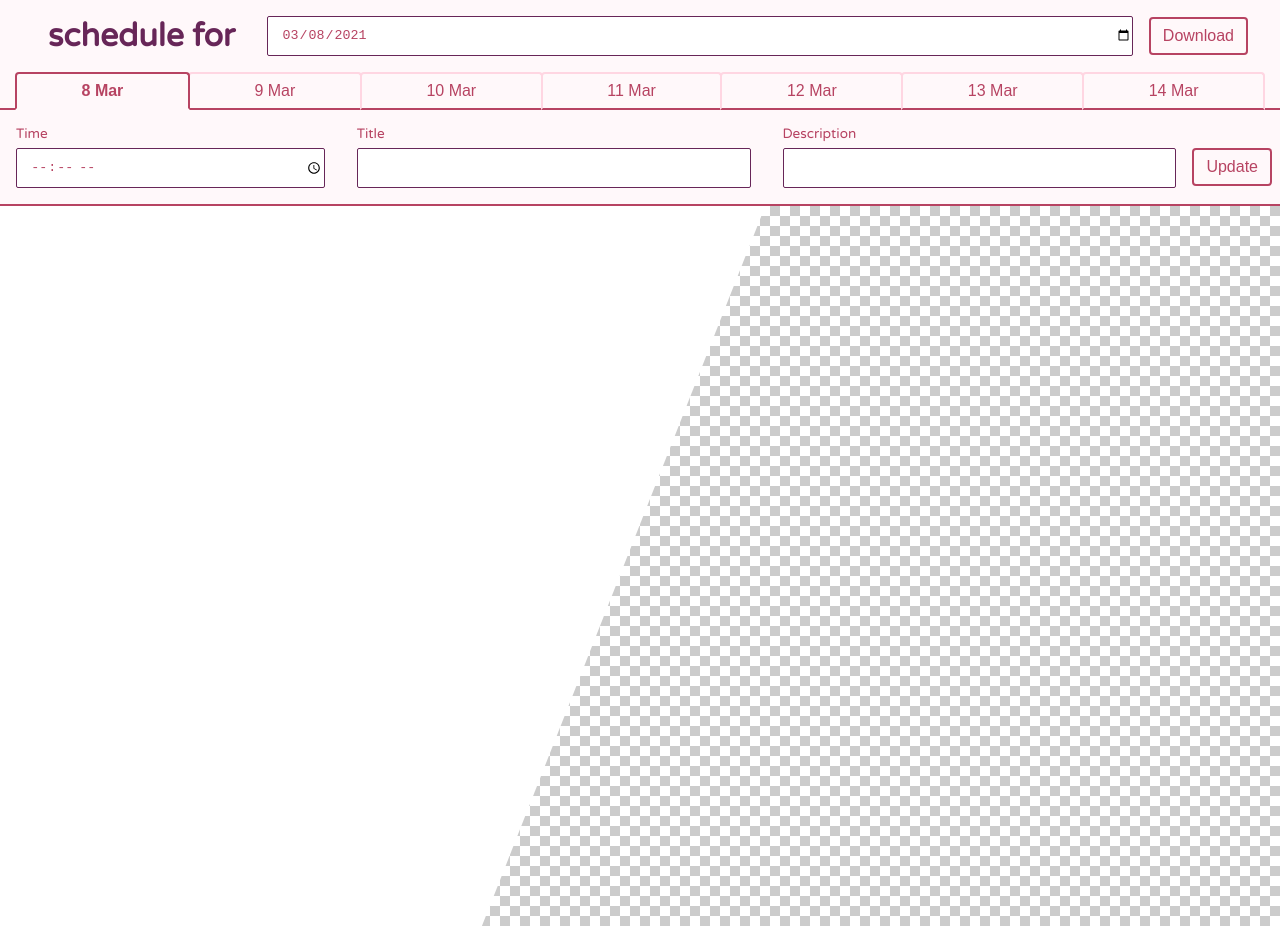
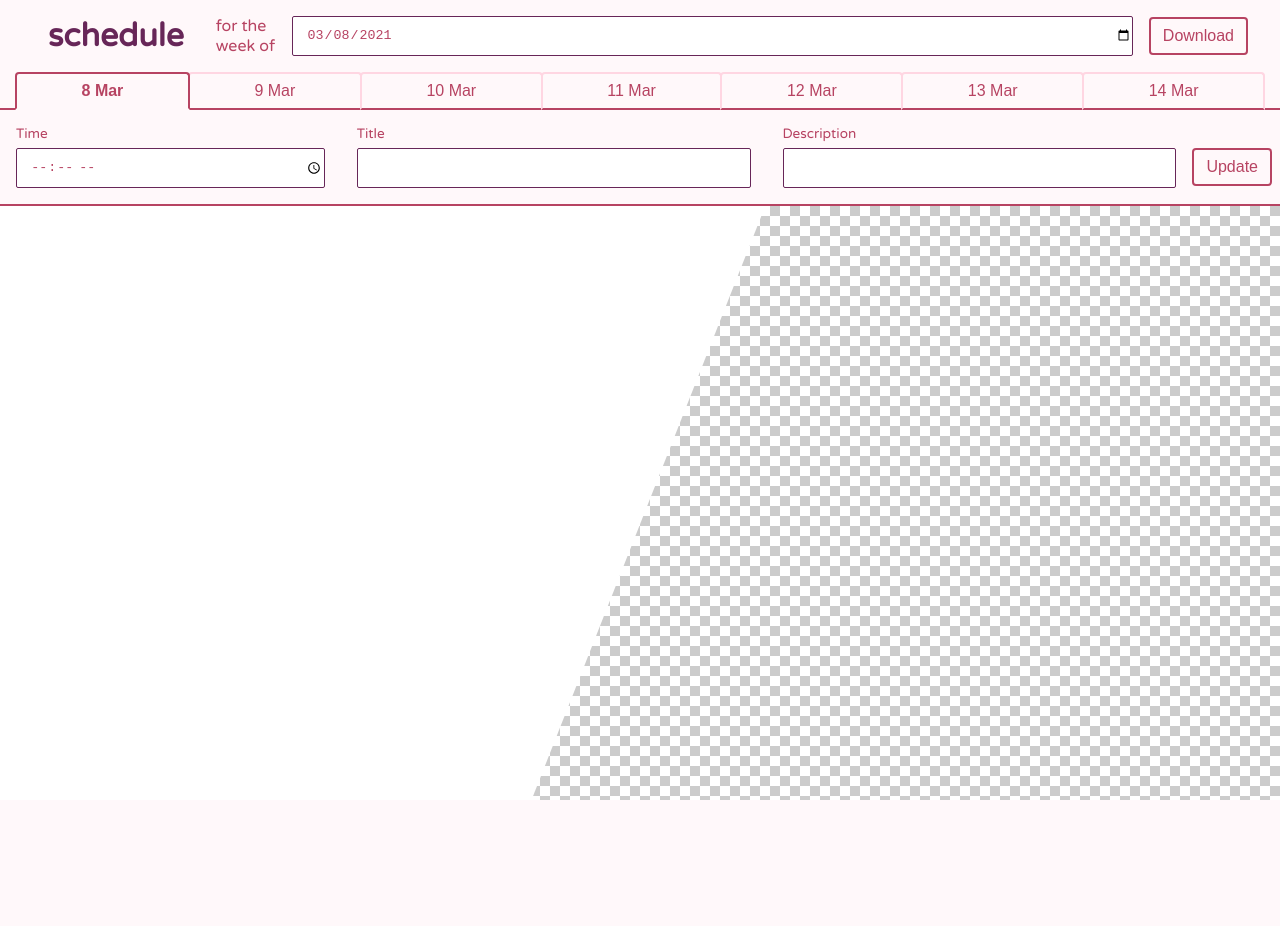
Before and after one commit to helloitsdan/pixiedotlive-tools, a React (Create React App) app: page /schedule in a window 1280 px wide. After the commit the page ends 800 px from the top, so only its background shows below. Built offline with nearby package versions, Linux system fonts and the light colour scheme; what hogan.js would draw is missing.

Commit message:
Tweak schedule scrolling styles

```diff
--- a/src/modules/Schedule/Schedule.module.scss
+++ b/src/modules/Schedule/Schedule.module.scss
@@ -1,6 +1,8 @@
 .Schedule {
   background: #672658;
-  overflow: scroll;
-  min-height: 100vh;
-  min-width: 100vw;
+  height: 100vh;
+  display: flex;
+  flex-flow: column nowrap;
+  align-items: stretch;
+  justify-content: stretch;
 }
--- a/src/modules/Schedule/components/ScheduleForm/ScheduleForm.module.scss
+++ b/src/modules/Schedule/components/ScheduleForm/ScheduleForm.module.scss
@@ -1,12 +1,8 @@
 .c-schedule-form__header {
-  position: sticky;
   box-sizing: border-box;
-  z-index: 99;
+  flex-shrink: 0;
   overflow: hidden;
   background: #fff8fa;
-  top: 0;
-  left: 0;
-  right: 0;
   border-bottom: 2px solid #b74362;
 }
 
--- a/src/modules/Schedule/components/ScheduleForm/ScheduleForm.tsx
+++ b/src/modules/Schedule/components/ScheduleForm/ScheduleForm.tsx
@@ -29,9 +29,10 @@ const ScheduleForm: FunctionComponent<
     <div className={classes['c-schedule-form__header']}>
       <Form>
         <div className={classes['c-schedule-form__week']}>
-          <h1>schedule for </h1>
+          <h1>schedule</h1>
 
-          <Field as="input" type="date" step="7" name="week" />
+          <label htmlFor="week">for the week of</label>
+          <Field as="input" type="date" step="7" id="week" name="week" />
 
           <button type="button" onClick={onDownloadSchedule}>
             Download
--- a/src/modules/Schedule/components/ScheduleOutput/ScheduleOutput.module.scss
+++ b/src/modules/Schedule/components/ScheduleOutput/ScheduleOutput.module.scss
@@ -2,13 +2,15 @@
   background: repeating-conic-gradient(#ccc 0% 25%, #fff 0% 50%) 50% / 20px 20px;
   background-size: 20px 20px;
   background-position: 0 0, 0 10px, 10px -10px, -10px 0px;
-  width: 1280px;
-  height: 720px;
   margin: 0 auto;
+  overflow: scroll;
+  max-width: 100%;
 }
 
 .ScheduleOutput {
   position: relative;
+  width: 1280px;
+  height: 720px;
 }
 
 .ScheduleOutput__Layer,
```
